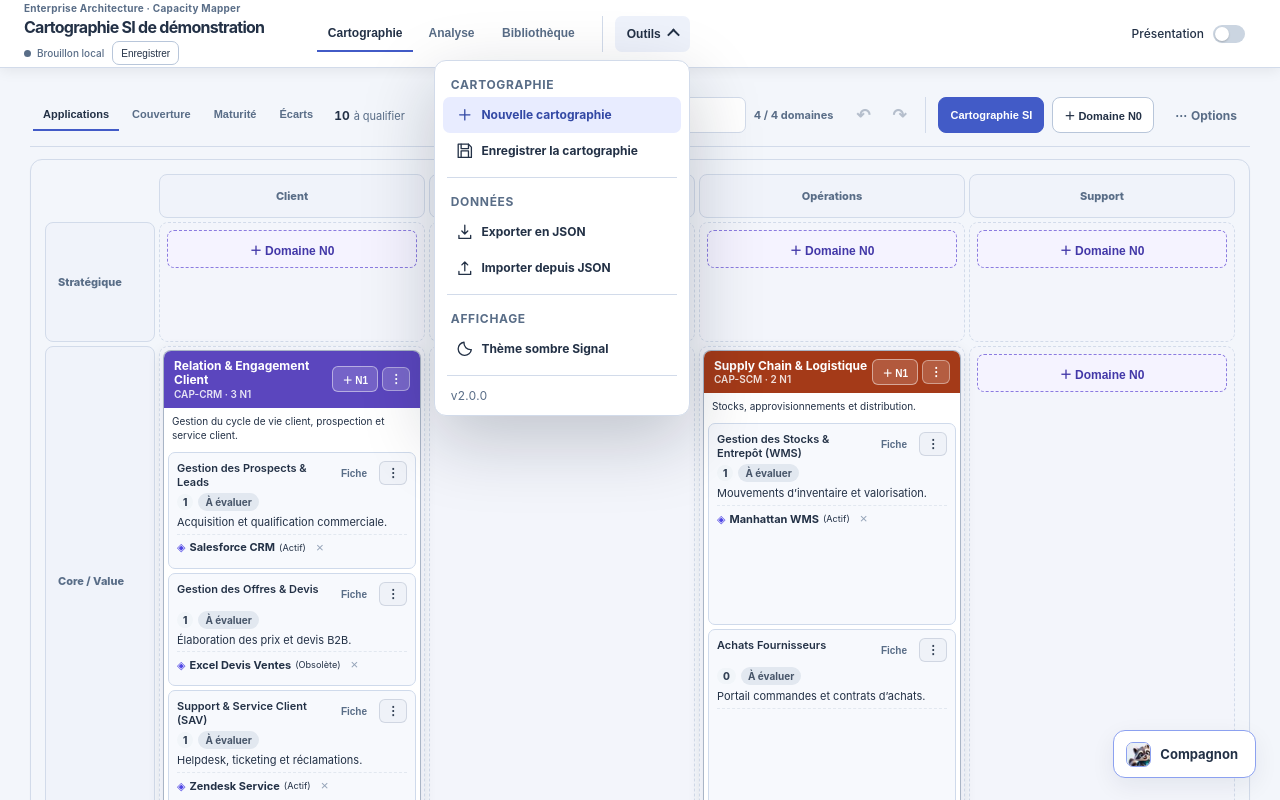
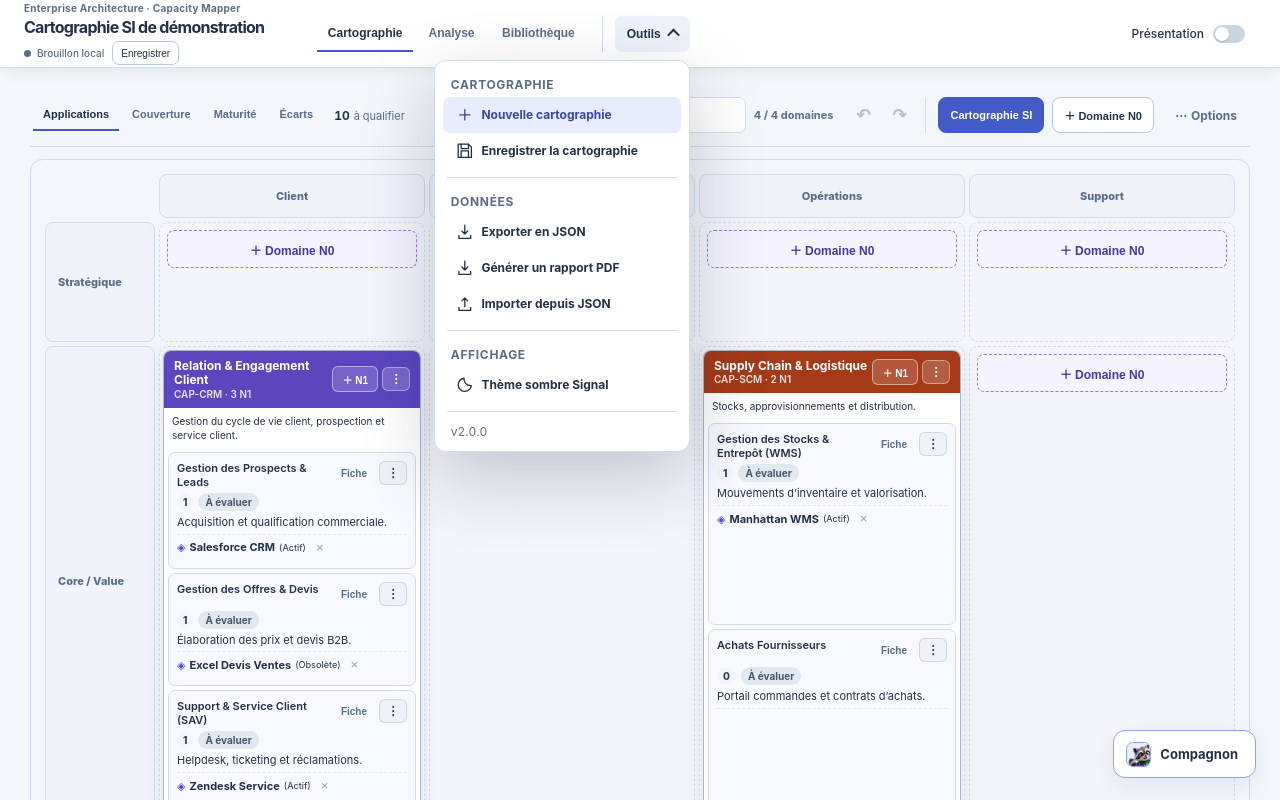
Before and after one commit to Sims07/enterprise-capacity-mapper, a React (Vite) app: page / in a window 1280 px wide. Both pictures are taken after a click on the button "Outils". Built offline with nearby package versions, Linux system fonts and the light colour scheme.

Commit message:
feat(report): expose report generation from Outils and load print styles

```diff
--- a/src/App.tsx
+++ b/src/App.tsx
@@ -3,6 +3,7 @@ import React, { useEffect, useMemo, useRef, useState } from 'react';
 import { Field } from './components/ui/Fields.tsx';
 import { Button } from './components/ui/Button.tsx';
 import PresentationCapabilityDetail from './components/PresentationCapabilityDetail.tsx';
+import ArchitectureReport from './components/ArchitectureReport.tsx';
 import { LibrarySectionHeading } from './components/LibrarySectionHeading.tsx';
 import { sortLibraryEntriesByDate } from './application/sortLibraryEntries.ts';
 import { FilePicker } from './components/ui/FilePicker.tsx';
@@ -135,6 +136,7 @@ function App({ experienceKind = 'desktop' }: { experienceKind?: 'desktop' | 'mob
   const toolsMenuRef = useRef(null);
   const toolsMenuToggleRef = useRef(null);
   const [toolsMenuOpen, setToolsMenuOpen] = useState(false);
+  const [reportOpen, setReportOpen] = useState(false);
   const [mapQuery, setMapQuery] = useState('');
   const [mapReadingMode, setMapReadingMode] = useState<MapReadingMode>('applications');
   const [presentationReadingMode, setPresentationReadingMode] = useState<PresentationReadingMode>('identity');
@@ -1587,6 +1589,8 @@ function App({ experienceKind = 'desktop' }: { experienceKind?: 'desktop' | 'mob
     </div>
   );
 
+  if (reportOpen) return <ArchitectureReport model={model} onClose={() => setReportOpen(false)} />;
+
   return (
     <div className={'app signal-experience' + (presentation ? ' presentation-mode' : '') + (presentation ? ' mosaic-presentation-mode' : '') + (darkMode ? ' theme-dark' : '')} data-ui-experience={experienceKind} data-presentation-reading={presentation ? presentationReadingMode : undefined}>
       <header>
@@ -1662,6 +1666,9 @@ function App({ experienceKind = 'desktop' }: { experienceKind?: 'desktop' | 'mob
                   <h3 id="tools-group-data" className="toolbar-menu-heading">Données</h3>
                   <Button variant="quiet" className="toolbar-menu-action" data-testid="export-model" onClick={() => { closeToolsMenu(); repository.exportModel(model); }}>
                     <ToolMenuIcon name="download" /><span>Exporter en JSON</span>
+                  </Button>
+                  <Button variant="quiet" className="toolbar-menu-action" data-testid="export-architecture-report" onClick={() => { closeToolsMenu(); setReportOpen(true); }}>
+                    <ToolMenuIcon name="download" /><span>Générer un rapport PDF</span>
                   </Button>
                   <FilePicker label="Importer depuis JSON" variant="quiet" className="toolbar-import toolbar-menu-action"
                     leadingIcon={<ToolMenuIcon name="upload" />} data-testid="import-model" accept=".json,application/json"
```
